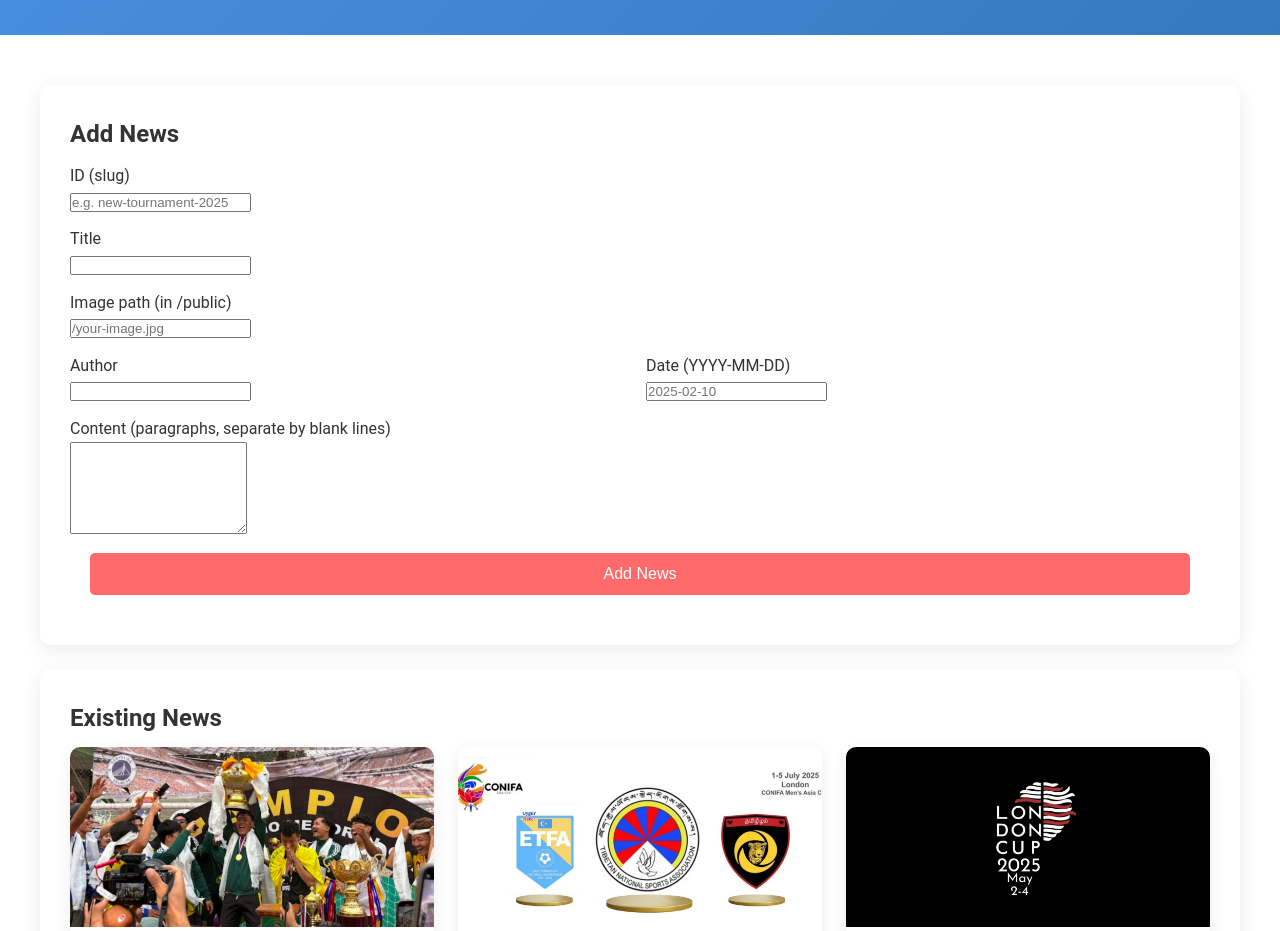
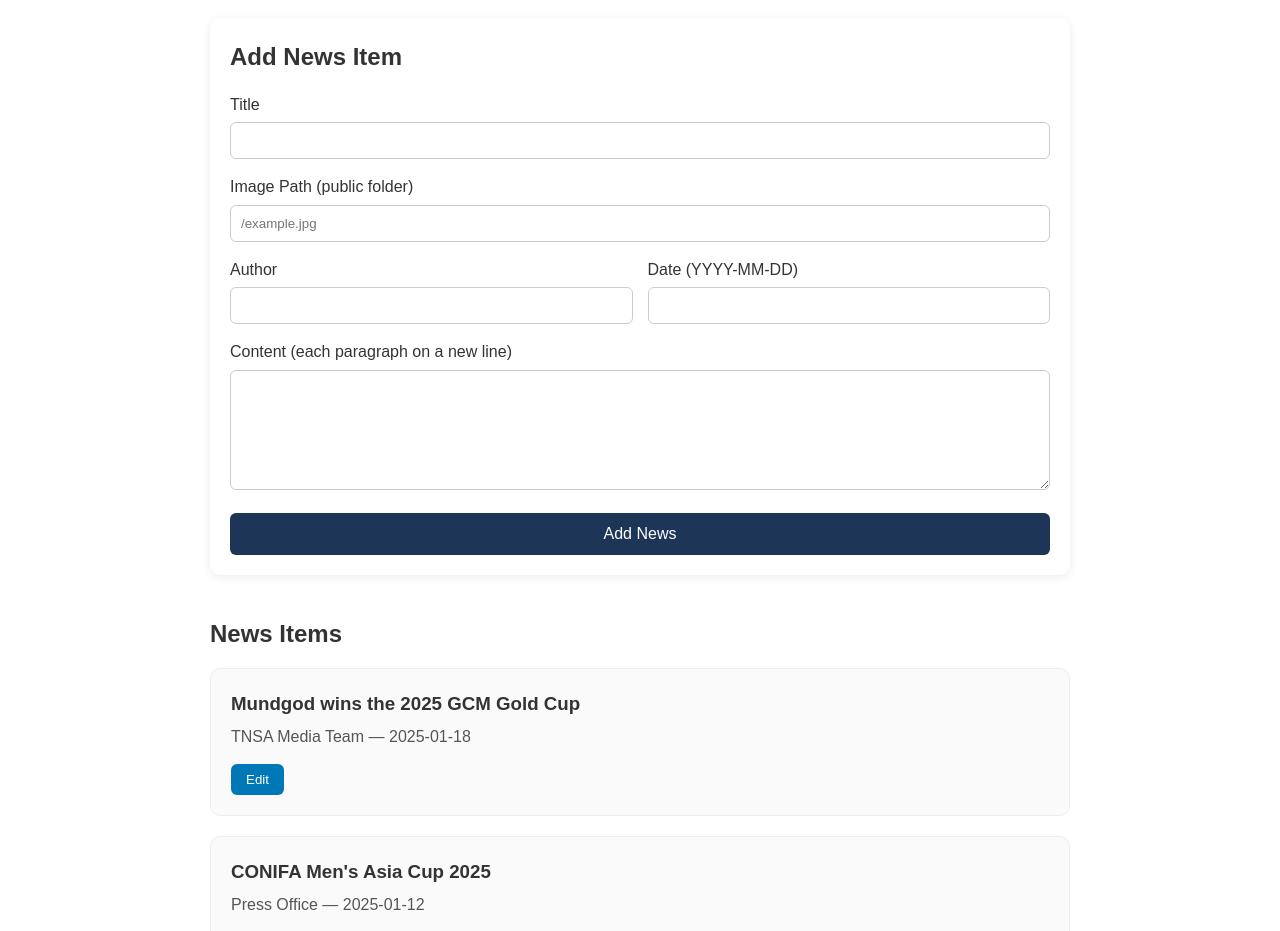
Before and after one commit to Rojlap107/TNSA, a Next.js app: page /admin/news in a window 1280 px wide. Shown: the part 320-1251 px from the top of the page. Built offline with nearby package versions, Linux system fonts and the light colour scheme; sample sign-in values are in the browser's storage.

Commit message:
created login feature and revamp the admin news page (#2)

```diff
--- a/src/app/admin/news/page.tsx
+++ b/src/app/admin/news/page.tsx
@@ -1,50 +1,68 @@
 "use client";
 
-import { useEffect, useMemo, useState } from "react";
+import { useRouter } from "next/navigation";
+import { useEffect, useState } from "react";
 
 interface NewsItem {
   id: string;
   title: string;
   image: string;
+  author?: string;
   date?: string;
-  author?: string;
   content?: string[];
 }
 
 export default function AdminNewsPage() {
+  const router = useRouter();
+
+  // Auth
+  const [isAuthenticated, setIsAuthenticated] = useState(false);
+  const [authChecked, setAuthChecked] = useState(false);
+
+  // Data
   const [items, setItems] = useState<NewsItem[]>([]);
   const [loading, setLoading] = useState(true);
+  const [saving, setSaving] = useState(false);
   const [error, setError] = useState<string | null>(null);
 
-  // form state
-  const [id, setId] = useState("");
+  // Form
+  const [editingId, setEditingId] = useState<string | null>(null);
   const [title, setTitle] = useState("");
   const [image, setImage] = useState("");
   const [author, setAuthor] = useState("");
   const [date, setDate] = useState("");
   const [content, setContent] = useState("");
-  const [editingId, setEditingId] = useState<string | null>(null);
 
   const resetForm = () => {
-    setId("");
+    setEditingId(null);
     setTitle("");
     setImage("");
     setAuthor("");
     setDate("");
     setContent("");
-    setEditingId(null);
   };
 
+  // Authentication
+  useEffect(() => {
+    const isLogged = localStorage.getItem("isAdminLoggedIn") === "true";
+
+    if (!isLogged) {
+      router.push("/admin/login");
+    } else {
+      setIsAuthenticated(true);
+    }
+    setAuthChecked(true);
+  }, [router]);
+
+  // Fetch News
   const fetchItems = async () => {
+    try {
       setLoading(true);
-    setError(null);
-    try {
-      const res = await fetch("/api/news", { cache: "no-store" });
-      if (!res.ok) throw new Error("Failed to load");
-      const data = (await res.json()) as NewsItem[];
+      const res = await fetch("/api/news");
+      const data = await res.json();
       setItems(data);
-    } catch (e: any) {
-      setError(e.message || "Error");
+    } catch {
+      setError("Failed to fetch news items.");
     } finally {
       setLoading(false);
     }
@@ -54,23 +72,23 @@ export default function AdminNewsPage() {
     fetchItems();
   }, []);
 
+  // Save News
   const onSubmit = async (e: React.FormEvent) => {
     e.preventDefault();
+    setSaving(true);
     setError(null);
+
     const payload: Partial<NewsItem> = {
-      id: editingId ? undefined : id.trim(),
+      id: editingId ? undefined : crypto.randomUUID(),
       title: title.trim(),
       image: image.trim(),
       author: author.trim() || undefined,
       date: date.trim() || undefined,
-      content: content
-        .split("\n")
-        .map((p) => p.trim())
-        .filter(Boolean),
+      content: content.split("\n").map(p => p.trim()).filter(Boolean),
     };
 
     try {
-      let res: Response;
+      let res;
       if (editingId) {
         res = await fetch(`/api/news/${editingId}`, {
           method: "PUT",
@@ -78,172 +96,203 @@ export default function AdminNewsPage() {
           body: JSON.stringify(payload),
         });
       } else {
-        if (!payload.id) throw new Error("id is required");
         res = await fetch("/api/news", {
           method: "POST",
           headers: { "Content-Type": "application/json" },
           body: JSON.stringify(payload),
         });
       }
-      if (!res.ok) {
-        const data = await res.json().catch(() => ({}));
-        throw new Error(data.error || "Request failed");
-      }
-      await fetchItems();
+
+      if (!res.ok) throw new Error("Failed to save news.");
+
       resetForm();
-    } catch (e: any) {
-      setError(e.message || "Error");
+      fetchItems();
+    } catch {
+      setError("Unable to save news. Try again.");
+    } finally {
+      setSaving(false);
     }
   };
 
-  const onEdit = (n: NewsItem) => {
-    setEditingId(n.id);
-    setId(n.id);
-    setTitle(n.title);
-    setImage(n.image);
-    setAuthor(n.author || "");
-    setDate(n.date || "");
-    setContent((n.content || []).join("\n\n"));
+  // Fill form when editing
+  const handleEdit = (item: NewsItem) => {
+    setEditingId(item.id);
+    setTitle(item.title);
+    setImage(item.image);
+    setAuthor(item.author || "");
+    setDate(item.date || "");
+    setContent((item.content || []).join("\n"));
     window.scrollTo({ top: 0, behavior: "smooth" });
   };
 
-  const onDelete = async (id: string) => {
-    if (!confirm("Delete this news item?")) return;
-    try {
-      const res = await fetch(`/api/news/${id}`, { method: "DELETE" });
-      if (!res.ok) throw new Error("Delete failed");
-      await fetchItems();
-    } catch (e: any) {
-      setError(e.message || "Error");
-    }
-  };
-
-  const sorted = useMemo(
-    () => [...items].sort((a, b) => (b.date || "").localeCompare(a.date || "")),
-    [items]
-  );
+  // UI Loading states
+  if (!authChecked) return <p style={{ padding: 20 }}>Checking authentication...</p>;
+  if (!isAuthenticated) return <p style={{ padding: 20 }}>Redirecting...</p>;
 
   return (
-    <main>
-      <section className="about-hero">
-        <div className="container">
-          <h1>Admin: News</h1>
-          <p>Add, edit, and delete news items.</p>
-        </div>
-      </section>
-      <section>
-        <div className="container" style={{ padding: "20px 0 60px" }}>
-          <div className="about-section">
-            <h2>{editingId ? "Edit News" : "Add News"}</h2>
-            {error ? (
-              <p style={{ color: "#b00020", marginBottom: 12 }}>{error}</p>
-            ) : null}
-            <form onSubmit={onSubmit} style={{ display: "grid", gap: 12 }}>
-              {!editingId && (
-                <label>
-                  <div>ID (slug)</div>
+    <div
+      style={{
+        maxWidth: 900,
+        margin: "40px auto",
+        padding: "20px",
+        fontFamily: "Arial, sans-serif",
+      }}
+    >
+      <h1 style={{ marginBottom: 20 }}>Admin News Panel</h1>
+
+      {/* Logout */}
+      <button
+        onClick={() => {
+          localStorage.removeItem("isAdminLoggedIn");
+          router.push("/admin/login");
+        }}
+        style={{
+          padding: "10px 20px",
+          backgroundColor: "#e63946",
+          border: "none",
+          borderRadius: 6,
+          color: "#fff",
+          cursor: "pointer",
+          marginBottom: 30,
+        }}
+      >
+        Logout
+      </button>
+
+      {/* Form Card */}
+      <div
+        style={{
+          background: "#fff",
+          padding: 20,
+          borderRadius: 10,
+          boxShadow: "0 2px 10px rgba(0,0,0,0.08)",
+          marginBottom: 40,
+        }}
+      >
+        <h2 style={{ marginBottom: 15 }}>
+          {editingId ? "Edit News Item" : "Add News Item"}
+        </h2>
+
+        <form onSubmit={onSubmit} style={{ display: "flex", flexDirection: "column", gap: 15 }}>
+          <div>
+            <label>Title</label>
             <input
-                    value={id}
-                    onChange={(e) => setId(e.target.value)}
-                    placeholder="e.g. new-tournament-2025"
-                    required
-                  />
-                </label>
-              )}
-              <label>
-                <div>Title</div>
-                <input
+              style={inputStyle}
               value={title}
               onChange={(e) => setTitle(e.target.value)}
               required
             />
-              </label>
-              <label>
-                <div>Image path (in /public)</div>
+          </div>
+
+          <div>
+            <label>Image Path (public folder)</label>
             <input
+              style={inputStyle}
               value={image}
               onChange={(e) => setImage(e.target.value)}
-                  placeholder="/your-image.jpg"
+              placeholder="/example.jpg"
               required
             />
-              </label>
-              <div
-                style={{
-                  display: "grid",
-                  gridTemplateColumns: "1fr 1fr",
-                  gap: 12,
-                }}
-              >
-                <label>
-                  <div>Author</div>
+          </div>
+
+          <div style={{ display: "flex", gap: 15 }}>
+            <div style={{ flex: 1 }}>
+              <label>Author</label>
               <input
+                style={inputStyle}
                 value={author}
                 onChange={(e) => setAuthor(e.target.value)}
               />
-                </label>
-                <label>
-                  <div>Date (YYYY-MM-DD)</div>
+            </div>
+            <div style={{ flex: 1 }}>
+              <label>Date (YYYY-MM-DD)</label>
               <input
+                style={inputStyle}
                 value={date}
                 onChange={(e) => setDate(e.target.value)}
-                    placeholder="2025-02-10"
               />
-                </label>
             </div>
-              <label>
-                <div>Content (paragraphs, separate by blank lines)</div>
+          </div>
+
+          <div>
+            <label>Content (each paragraph on a new line)</label>
             <textarea
+              style={{ ...inputStyle, height: 120 }}
               value={content}
               onChange={(e) => setContent(e.target.value)}
-                  rows={6}
             />
-              </label>
-              <div style={{ display: "flex", gap: 10 }}>
-                <button className="project-btn" type="submit">
-                  {editingId ? "Save Changes" : "Add News"}
+          </div>
+
+          {error && <p style={{ color: "red" }}>{error}</p>}
+
+          <button
+            type="submit"
+            disabled={saving}
+            style={{
+              padding: "12px 20px",
+              backgroundColor: "#1d3557",
+              border: "none",
+              color: "white",
+              borderRadius: 6,
+              cursor: "pointer",
+              fontSize: 16,
+            }}
+          >
+            {saving ? "Saving..." : editingId ? "Update News" : "Add News"}
           </button>
-                {editingId ? (
-                  <button type="button" className="cta-btn" onClick={resetForm}>
-                    Cancel
-                  </button>
-                ) : null}
-              </div>
         </form>
       </div>
 
-          <div className="about-section">
-            <h2>Existing News</h2>
-            <div className="news-grid">
-              {sorted.map((n) => (
-                <div key={n.id} className="news-card">
-                  <img src={n.image} alt={n.title} />
-                  <div className="news-card-body">
-                    <h3>{n.title}</h3>
-                    <div className="news-meta">
-                      <span>{n.author || "TNSA"}</span>
-                      {n.date ? <span> · {n.date}</span> : null}
-                    </div>
-                    <div style={{ display: "flex", gap: 8 }}>
-                      <a href={`/news/${n.id}`} className="project-btn">
-                        View
-                      </a>
-                      <button className="cta-btn" onClick={() => onEdit(n)}>
+      {/* News List */}
+      <h2 style={{ marginBottom: 15 }}>News Items</h2>
+
+      {loading ? (
+        <p>Loading...</p>
+      ) : items.length === 0 ? (
+        <p>No news available.</p>
+      ) : (
+        items.map((item) => (
+          <div
+            key={item.id}
+            style={{
+              padding: 20,
+              background: "#fafafa",
+              borderRadius: 10,
+              marginBottom: 20,
+              border: "1px solid #eee",
+            }}
+          >
+            <h3 style={{ marginBottom: 5 }}>{item.title}</h3>
+            <p style={{ margin: "5px 0", color: "#555" }}>
+              {item.author || "Unknown"} — {item.date || "No date"}
+            </p>
+
+            <button
+              onClick={() => handleEdit(item)}
+              style={{
+                padding: "8px 15px",
+                backgroundColor: "#0077b6",
+                color: "white",
+                border: "none",
+                borderRadius: 6,
+                cursor: "pointer",
+                marginTop: 10,
+              }}
+            >
               Edit
             </button>
-                      <button
-                        className="donate-btn"
-                        onClick={() => onDelete(n.id)}
-                      >
-                        Delete
-                      </button>
           </div>
+        ))
+      )}
     </div>
-                </div>
-              ))}
-            </div>
-          </div>
-        </div>
-      </section>
-    </main>
   );
 }
+
+// Reusable input style for cleaner UI
+const inputStyle: React.CSSProperties = {
+  width: "100%",
+  padding: "10px",
+  borderRadius: 6,
+  border: "1px solid #ccc",
+  marginTop: 5,
+};
```
Also changed, not shown: src/app/admin/login/page.tsx (added, +75 -0 lines). Lines whose indentation alone changed are shown as unchanged.
